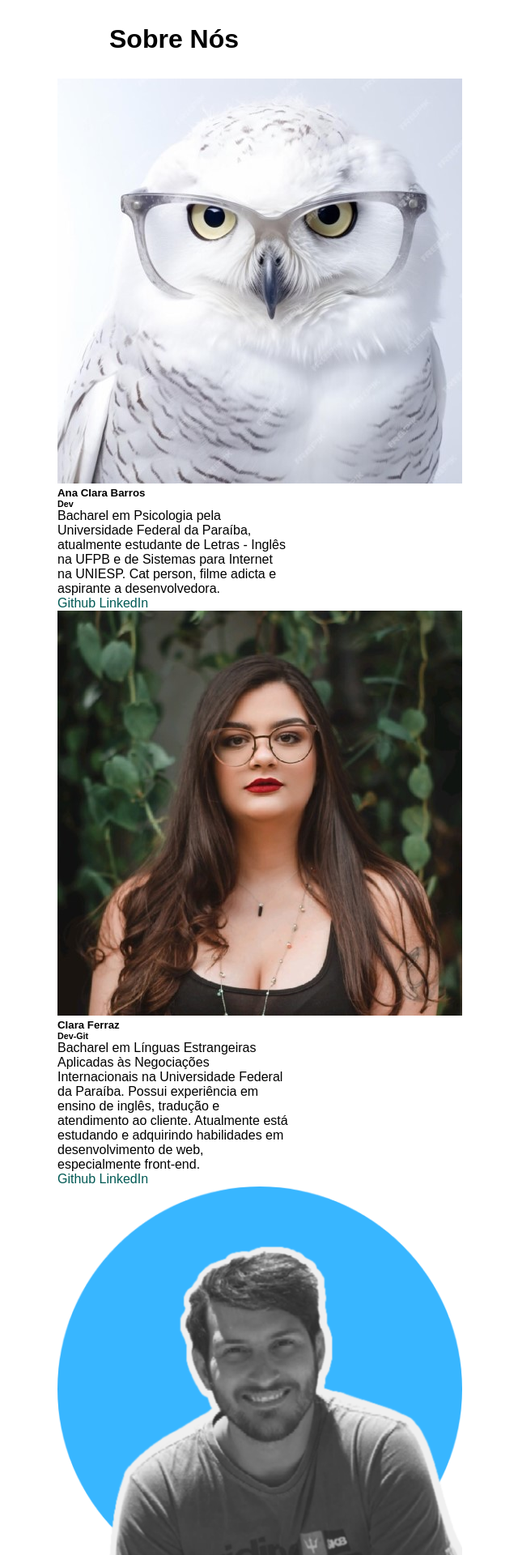
After one commit to guimferreira/TechOwl, a Flask app: page /sobre in a window 1280 px wide. The commit adds this page. Shown: the top 1920 px of the page at 81% size, without its empty margins (425-1065 px from the left). Run offline with Flask 3, Linux system fonts and the light colour scheme.

Commit message:
Página 'sobre nós'

```diff
--- a/app.py
+++ b/app.py
@@ -68,5 +68,10 @@ def tarefas():
     return render_template("tarefas.html")
 
 
+@app.route("/sobre")
+def sobre():
+    return render_template("sobre.html")
+
+
 if __name__ == "__main__":
     app.run(debug=True)
--- a/templates/glossario.html
+++ b/templates/glossario.html
@@ -1,7 +1,7 @@
 {% extends 'modelo.html' %}
 
 {% block title %}
-<title>Glossário</title>
+<title>TechOwl - Glossário</title>
 {% endblock %}
 
 {% block body %}
--- a/templates/index.html
+++ b/templates/index.html
@@ -1,7 +1,7 @@
 {% extends 'modelo.html' %}
 
 {% block title %}
-<title>Index</title>
+<title>TechOwl</title>
 {% endblock %}
 
 {% block body %}
@@ -11,4 +11,5 @@
 
 <a href="/glossario">GLOSSARIO</a>
 <a href="/tarefas">TAREFAS</a>
+<a href="/sobre">SOBRE NÓS</a>
 {% endblock %}
--- /dev/null
+++ b/templates/sobre.html
@@ -0,0 +1,71 @@
+{% extends 'modelo.html' %}
+
+{% block title %}
+<title>TechOwl - Sobre Nós</title>
+{% endblock %}
+
+{% block body %}
+<header>
+<h1>Sobre Nós</h1>
+</header>
+
+<div class="card" style="width: 18rem;">
+  <img src="{{url_for('static', filename='imagens/ana_clara.jpg')}}" class="card-img-top" alt="foto-de-ana-clara">
+  <div class="card-body">
+    <h5 class="card-title">Ana Clara Barros</h5>
+    <h6 class="card-work">Dev</h6>
+    <p class="card-text">Bacharel em Psicologia pela Universidade Federal da Paraíba, atualmente estudante de Letras - Inglês na UFPB e de Sistemas para Internet na UNIESP. Cat person, filme adicta e aspirante a desenvolvedora.</p>
+  </div>
+  <div class="card-body">
+    <a href="https://github.com/banaclara" class="card-link" target="_blank">Github</a>
+    <a href="https://www.linkedin.com/in/anaclarabs/" class="card-link" target="_blank">LinkedIn</a>
+  </div>
+</div>
+
+<div class="card" style="width: 18rem;">
+  <img src="{{url_for('static', filename='imagens/clara.jpeg')}}" class="card-img-top" alt="foto-de-clara">
+  <div class="card-body">
+    <h5 class="card-title">Clara Ferraz</h5>
+    <h6 class="card-work">Dev-Git</h6>
+    <p class="card-text">Bacharel em Línguas Estrangeiras Aplicadas às Negociações Internacionais na Universidade Federal da Paraíba. Possui experiência em ensino de inglês, tradução e atendimento ao cliente. Atualmente está estudando e adquirindo habilidades em desenvolvimento de web, especialmente front-end.</p>
+  </div>
+  <div class="card-body">
+    <a href="https://github.com/claraferraz" class="card-link" target="_blank">Github</a>
+    <a href="https://www.linkedin.com/in/claraferraz/" class="card-link" target="_blank">LinkedIn</a>
+  </div>
+</div>
+
+<div class="card" style="width: 18rem;">
+  <img src="{{url_for('static', filename='imagens/guilherme.png')}}" class="card-img-top" alt="foto-de-guilherme">
+  <div class="card-body">
+    <h5 class="card-title">Guilherme Medeiros</h5>
+    <h6 class="card-work">Dev-Scrum</h6>
+    <p class="card-text">Pai e marido. Engenheiro civil tentando virar desenvolvedor. ¬Vascaíno. Criador de figurinhas para whatsapp.</p>
+  </div>
+  <div class="card-body">
+    <a href="https://github.com/guimferreira" class="card-link" target="_blank">Github</a>
+    <a href="https://www.linkedin.com/in/guilhermedmf/" class="card-link" target="_blank">LinkedIn</a>
+  </div>
+</div>
+
+<div class="card" style="width: 18rem;">
+  <img src="{{url_for('static', filename='imagens/messias.png')}}" class="card-img-top" alt="foto-de-messias">
+  <div class="card-body">
+    <h5 class="card-title">Messias Batista</h5>
+    <h6 class="card-work">Teacher</h6>
+    <p class="card-text">Geeks forjados na década de 90 e que recebeu toda influência da cultura pop dos anos 90 e 2000.
+Tenho um educational background bem diverso, com formações nas áreas de tecnologias e ciências sociais.
+Adoro pesquisar, e muito disso é influência destas formações. E tive experiências trabalhando com dados, desde a primeira formação na área de humanas.
+Hoje sou profissional da área de tecnologia, atuando principalmente como profissional de dados. Minhas principais skills são da ciência de dados, mas atuo também como engenheiro de dados. A verdade é que adoro trabalhar com dados.
+Também gosto de lecionar, por isso sempre estou atuando como professor em nível de graduação e pós-graduação. Além de me disponibilizar para construir eventos de comunidade e também falar nestes eventos.
+Além de tudo isso, tenho 2 filhos maravilhosos, uma esposa que me apoia em tudo, e vários amigos que me ajudam na jornada da vida. :)</p>
+  </div>
+  <div class="card-body">
+    <a href="https://github.com/mrafaelbatista" class="card-link" target="_blank">Github</a>
+    <a href="https://www.linkedin.com/in/messiasbatista/" class="card-link" target="_blank">LinkedIn</a>
+  </div>
+</div>
+
+<a href="/">VOLTAR</a>
+
+{%endblock%}
```
Also changed, not shown: templates/tarefas.html (+11 -1 lines), static/imagens/ana_clara.jpg (added), static/imagens/clara.jpeg (added), static/imagens/guilherme.png (added), static/imagens/messias.png (added), 2 other files.
